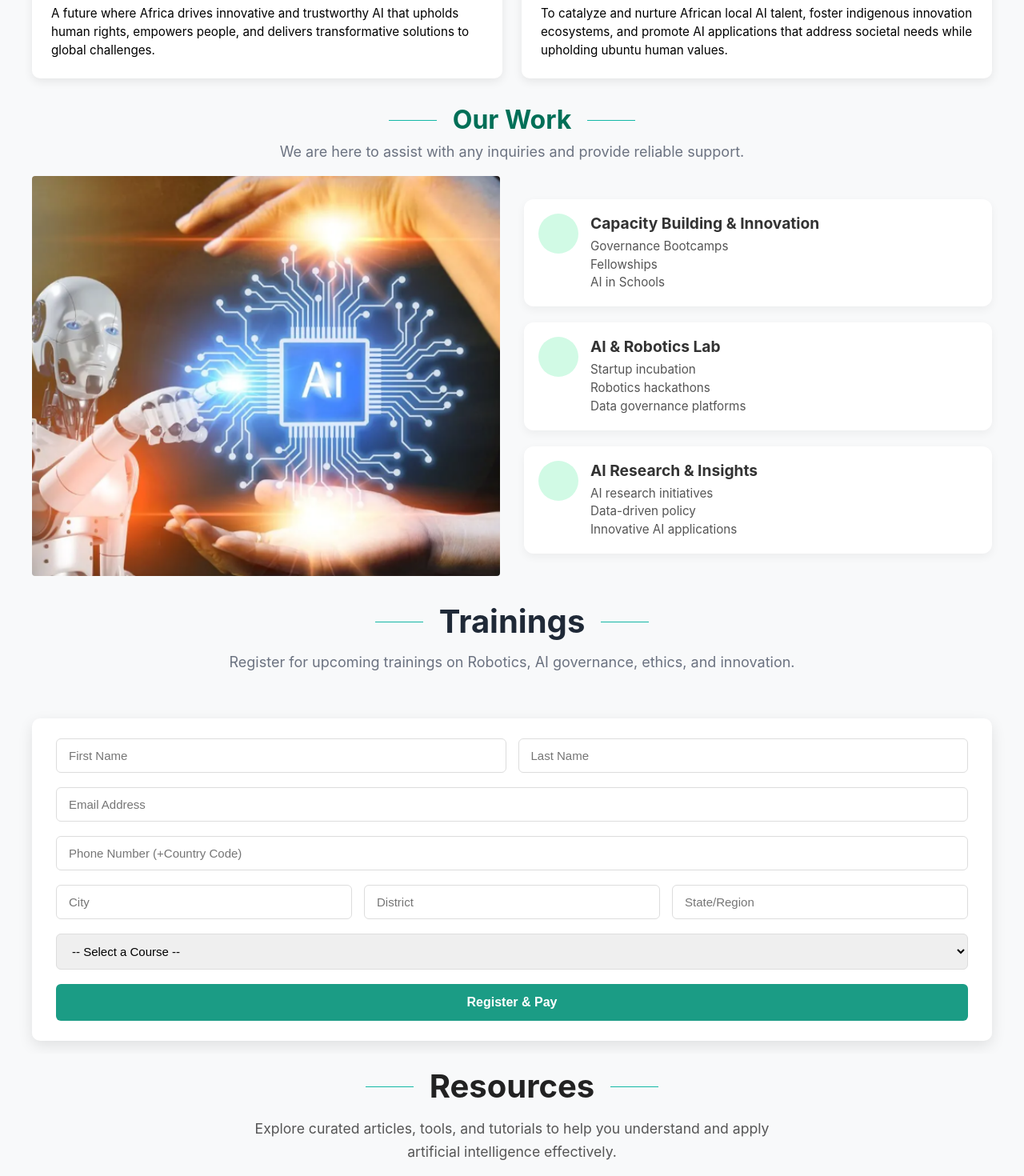
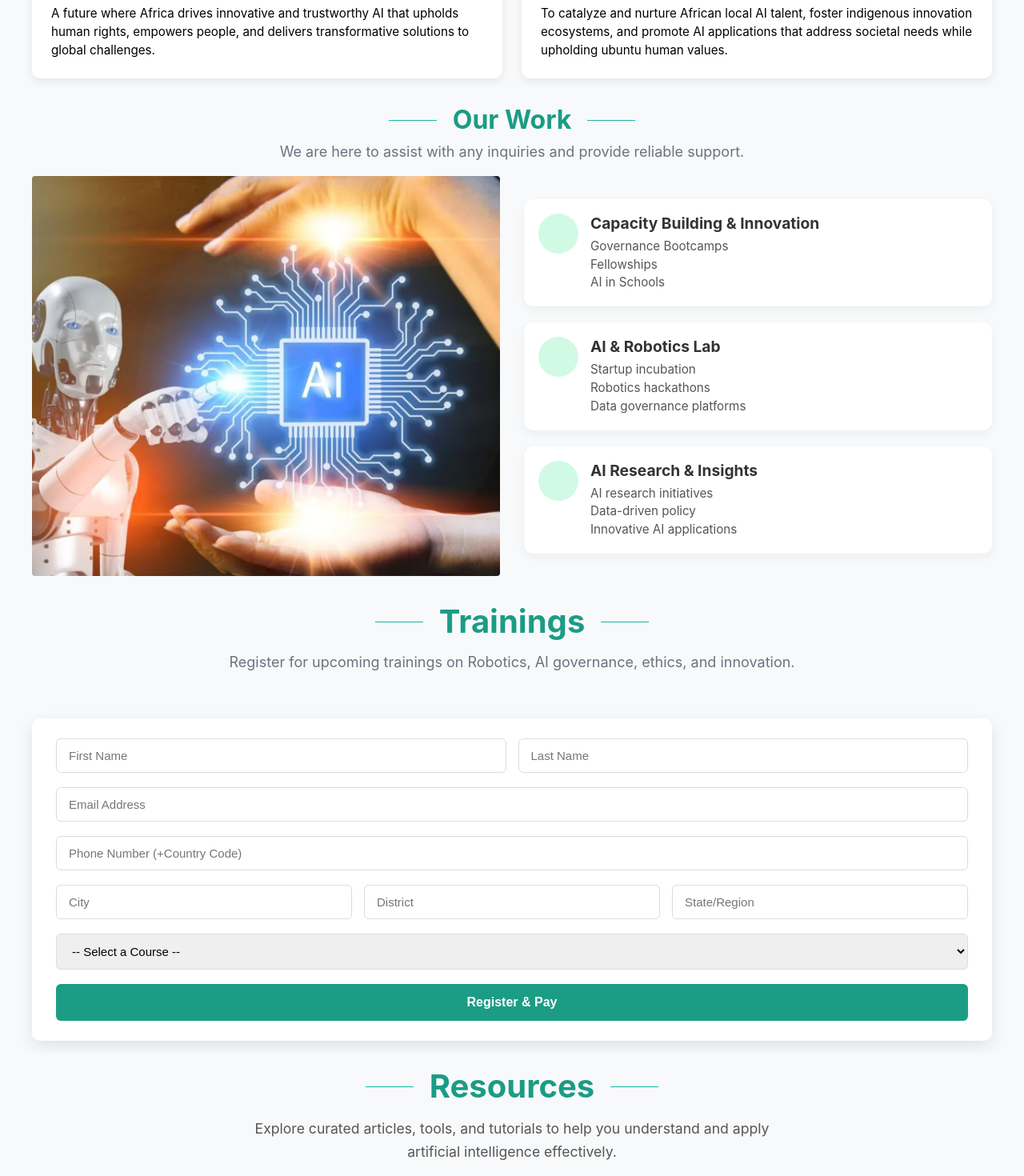
Before and after one commit to CosmasA/ubuntucenter, a React (Vite) app: page / in a window 1280 px wide. Shown: the part 1500-2970 px from the top of the page at 80% size. Built offline with nearby package versions, Linux system fonts and the light colour scheme.

Commit message:
modified routes

```diff
--- a/src/App.css
+++ b/src/App.css
@@ -482,6 +482,7 @@ a {
   font-size: 2rem;
   margin-bottom: 1rem;
   font-weight: bold;
+  color: #1b9c85;
 }
 
 .about-text p {
@@ -621,7 +622,7 @@ a {
 
 .services .section-title h2 {
   font-size: 2rem;
-  color: #006f57;
+  color: #1b9c85;
   margin-bottom: 10px;
 }
 
@@ -793,7 +794,7 @@ a {
 .section-title h2 {
   font-size: 2.5rem;
   font-weight: bold;
-  color: #1f2937;
+  color: #1b9c85;
   margin-bottom: 16px;
   display: inline-block;
   position: relative;
@@ -1084,7 +1085,7 @@ textarea.form-control {
 .resources .section-title h2 {
   font-size: 2.5rem;
   margin-bottom: 15px;
-  color: #222;
+ color: #1b9c85;
   font-weight: 700;
 }
 
--- a/src/components/Header.jsx
+++ b/src/components/Header.jsx
@@ -30,14 +30,14 @@ function Header() {
     <header id="header" className={`header ${scrolled ? "scrolled" : ""}`}>
       <div className="header-container">
         {/* Logo */}
-        <a href="/" className="logo d-flex align-items-center me-auto me-xl-0" onClick={handleLinkClick}>
+        <a href="/ubuntucenter/" className="logo d-flex align-items-center me-auto me-xl-0" onClick={handleLinkClick}>
           <h1 className="sitename">UC4AGI</h1>
         </a>
 
         {/* Navigation */}
         <nav id="navmenu" className={`navmenu ${isOpen ? "open" : ""}`}>
           <ul>
-            <li><a href="/" onClick={handleLinkClick}>Home</a></li>
+            <li><a href="/ubuntucenter/" onClick={handleLinkClick}>Home</a></li>
             <li><a href="#about" onClick={handleLinkClick}>About Us</a></li>
             <li><a href="#services" onClick={handleLinkClick}>Our Work</a></li>
 
--- a/src/components/Topbar.jsx
+++ b/src/components/Topbar.jsx
@@ -9,7 +9,7 @@ function Topbar() {
       {/* Brand */}
       <div className="brand">
         <a
-          href="/"
+          href="/ubuntucenter/"
           className="brand-link"
           aria-label="Ubuntu Centre for AI Africa homepage"
         >
```
